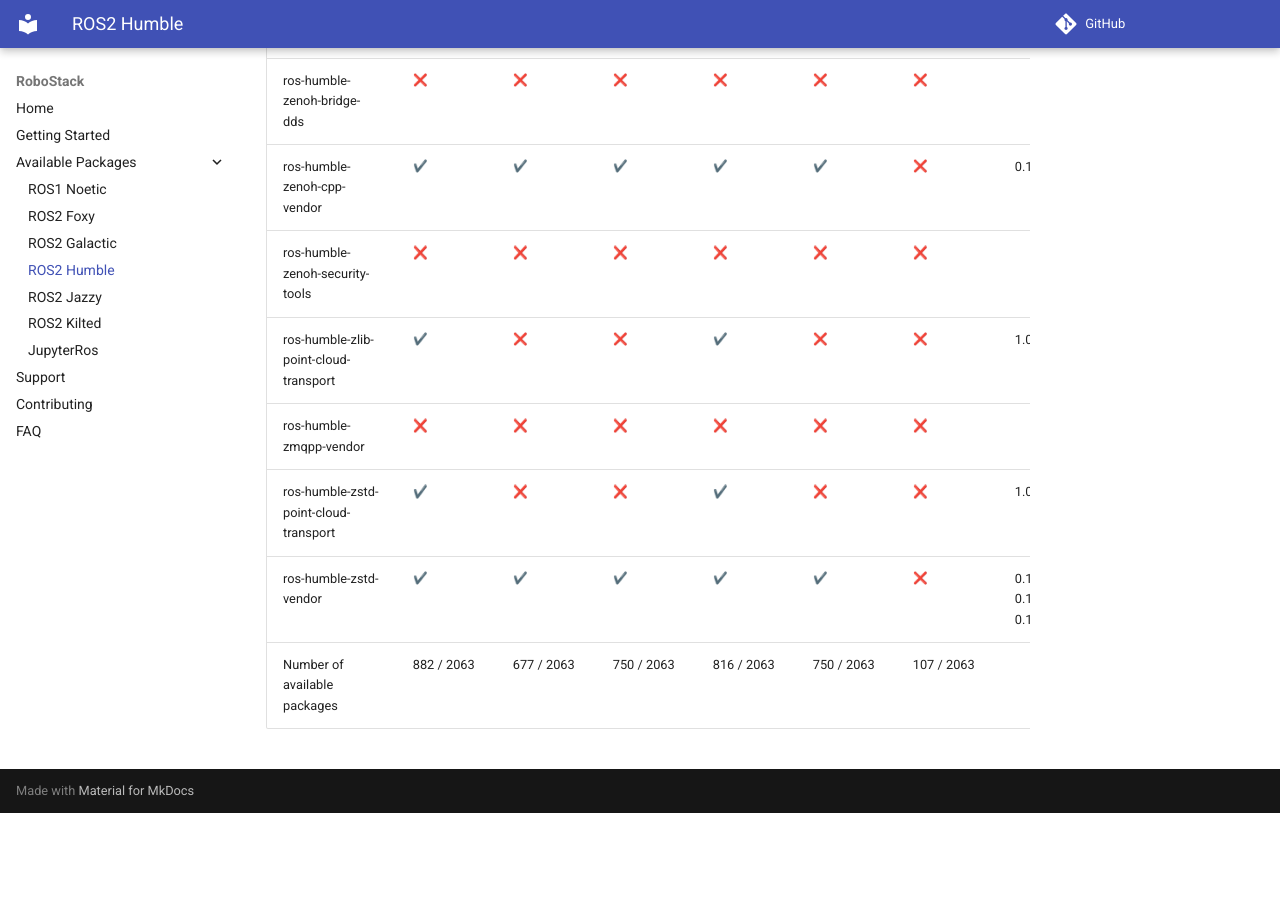
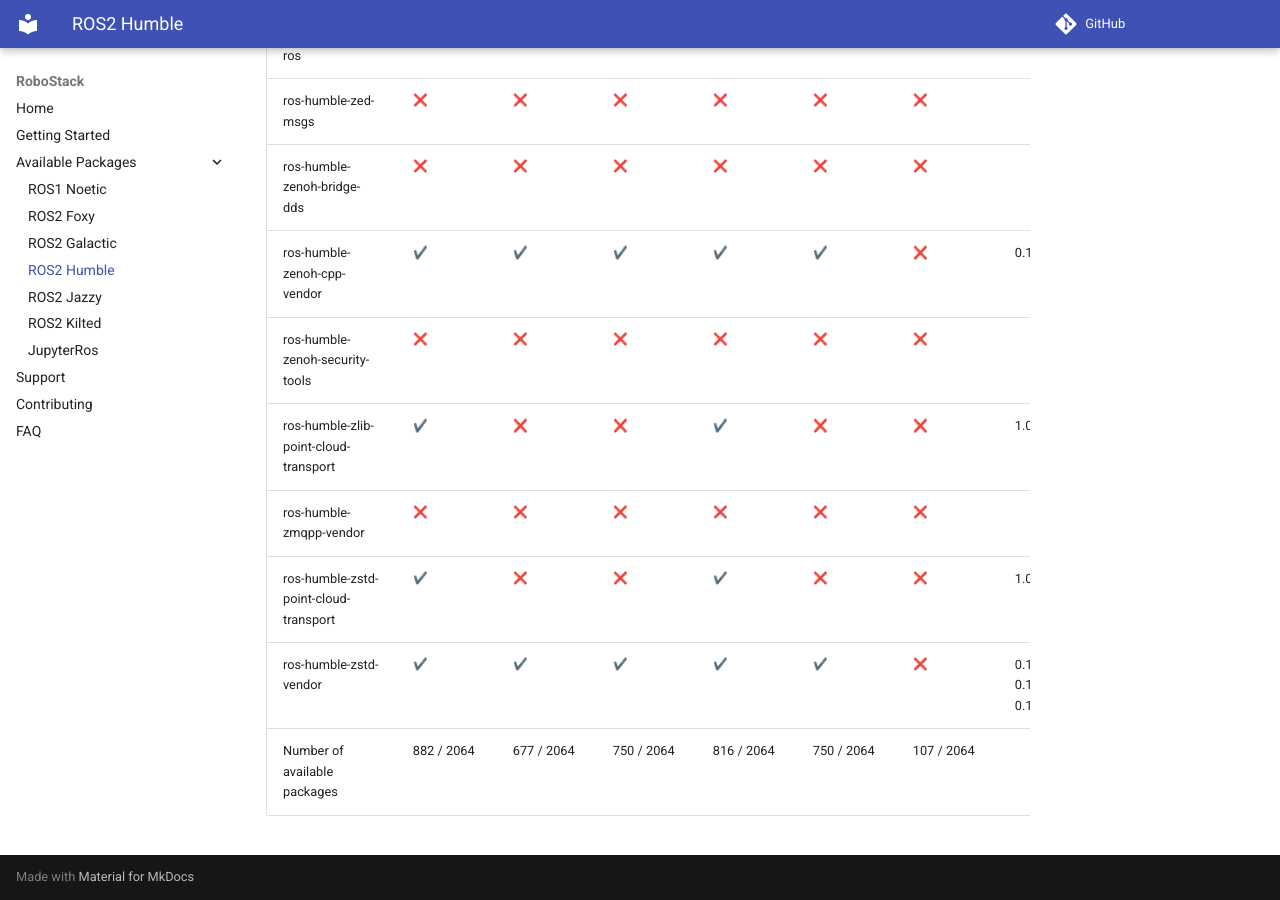
Before and after one commit to RoboStack/robostack.github.io, an MkDocs documentation site: the page built from docs/humble.md, in a window 1280 px wide and 900 px high, scrolled down 164247 px. Built offline with MkDocs 1.6.1 and Material for MkDocs 9.7.7, drawn with Linux system fonts in a browser that asks for light colours; emoji names are drawn with the system emoji font; comment, search, counter and statistics services are not loaded; before the commit the page ends 165060 px from its top, so only the background shows below that; some of the changed text lies outside the part shown.

Commit message:
Update tables

```diff
--- a/docs/humble.md
+++ b/docs/humble.md
@@ -2063,4 +2064,4 @@
 | ros-humble-zmqpp-vendor | :x: { data-sort='0' } | :x: { data-sort='0' } | :x: { data-sort='0' } | :x: { data-sort='0' } | :x: { data-sort='0' } | :x: { data-sort='0' } |   |
 | ros-humble-zstd-point-cloud-transport | :heavy_check_mark: { data-sort='1' } | :x: { data-sort='0' } | :x: { data-sort='0' } | :heavy_check_mark: { data-sort='1' } | :x: { data-sort='0' } | :x: { data-sort='0' } | 1.0.11  |
 | ros-humble-zstd-vendor | :heavy_check_mark: { data-sort='1' } | :heavy_check_mark: { data-sort='1' } | :heavy_check_mark: { data-sort='1' } | :heavy_check_mark: { data-sort='1' } | :heavy_check_mark: { data-sort='1' } | :x: { data-sort='0' } | 0.15.13, 0.15.14, 0.15.2  |
-| Number of available packages |  882 / 2063 | 677 / 2063 | 750 / 2063 | 816 / 2063 | 750 / 2063 | 107 / 2063 |
+| Number of available packages |  882 / 2064 | 677 / 2064 | 750 / 2064 | 816 / 2064 | 750 / 2064 | 107 / 2064 |
```
Also changed, not shown: other parts of docs/humble.md (+1 -0 lines), docs/jazzy.md (+7 -1 lines).
